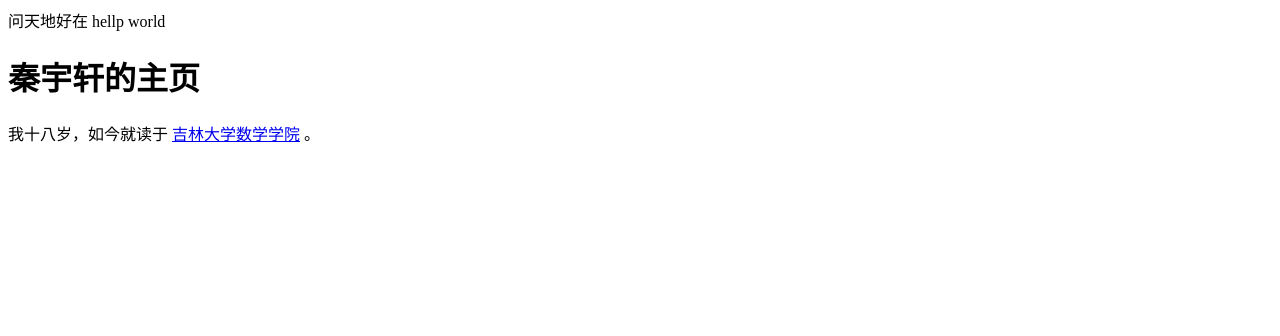
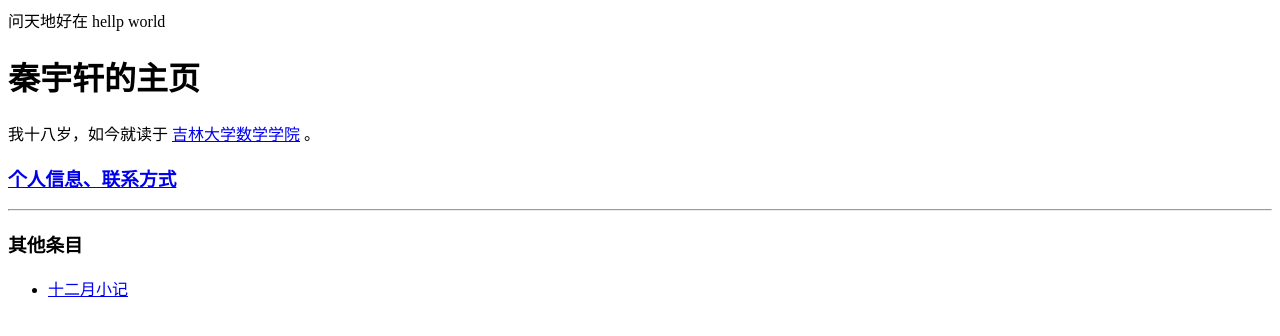
Before and after one commit to YuxuanQin/YuxuanQin.github.io, a plain HTML site: page index.html in a window 1280 px wide. Drawn offline with Linux system fonts and the light colour scheme.

Commit message:
Update index.html

```diff
--- a/index.html
+++ b/index.html
@@ -4,3 +4,11 @@ hellp world
 
 <h1 id="-">秦宇轩的主页</h1>
 <p>我十八岁，如今就读于 <a href="http://math.jlu.edu.cn/">吉林大学数学学院</a> 。</p>
+
+
+<h3 id="-https-yuxuanqin-github-io-self-html-"><a href="https://yuxuanqin.github.io/self.html">个人信息、联系方式</a></h3>
+<hr>
+<h3 id="-">其他条目</h3>
+<ul>
+<li><a href="https://yuxuanqin.github.io/DecLog.html">十二月小记</a></li>
+</ul>
```
